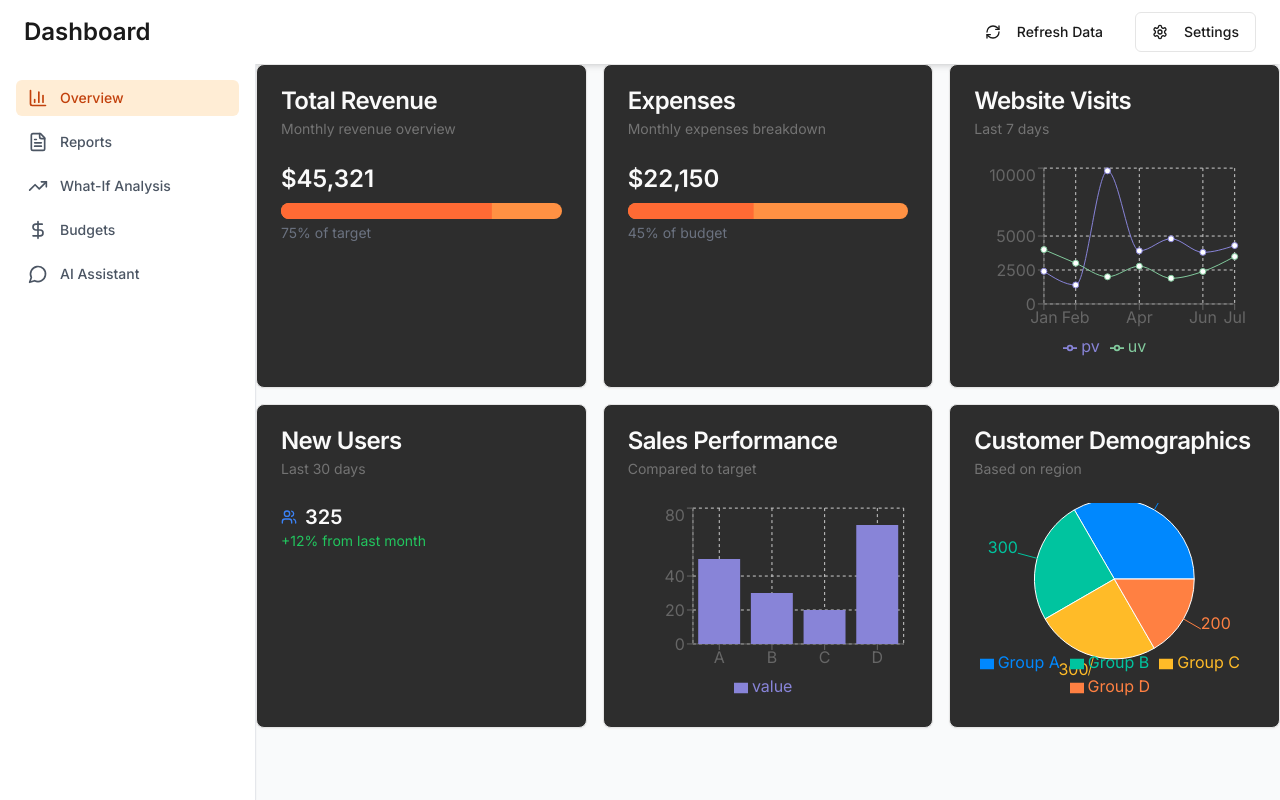
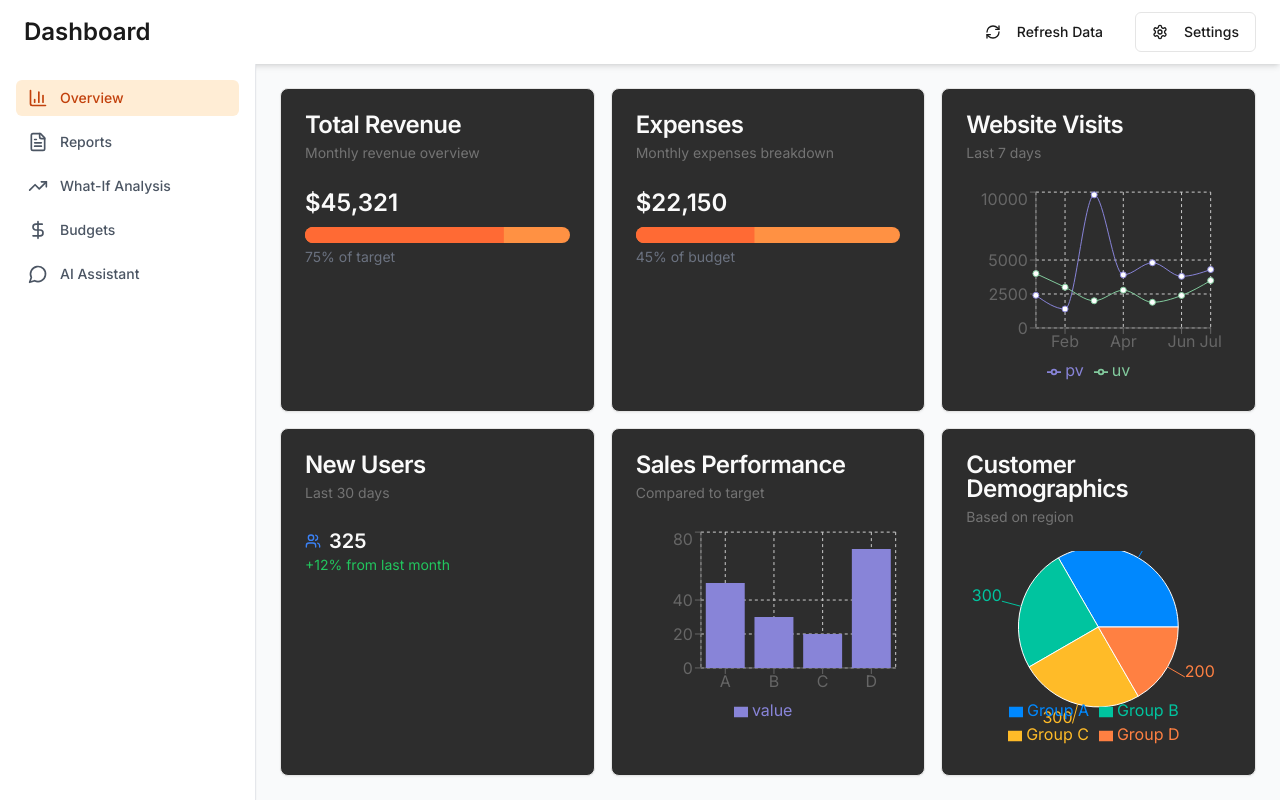
Before and after one commit to EdykhanGH/flowz-financial-clarity-ai, a React (Vite) app: page /dashboard in a window 1280 px wide. Built offline with nearby package versions, Linux system fonts and the light colour scheme.

Commit message:
Fix: Restore missing dashboard columns
The dashboard columns (data, analysis, etc.) are not visible. This commit aims to restore the missing columns.

```diff
--- a/src/pages/Dashboard.tsx
+++ b/src/pages/Dashboard.tsx
@@ -1,3 +1,4 @@
+
 import React, { useState } from 'react';
 import { Card, CardContent, CardDescription, CardHeader, CardTitle } from '@/components/ui/card';
 import { Button } from '@/components/ui/button';
@@ -5,37 +6,19 @@ import { Input } from '@/components/ui/input';
 import { Label } from '@/components/ui/label';
 import { Select, SelectContent, SelectItem, SelectTrigger, SelectValue } from '@/components/ui/select';
 import { Slider } from '@/components/ui/slider';
-import { Tabs, TabsContent, TabsList, TabsTrigger } from '@/components/ui/tabs';
 import { Badge } from '@/components/ui/badge';
 import { Progress } from '@/components/ui/progress';
-import { Separator } from '@/components/ui/separator';
 import { ScrollArea } from '@/components/ui/scroll-area';
 import {
   BarChart3,
   FileText,
   TrendingUp,
   Settings,
-  AlertTriangle,
   DollarSign,
   Users,
-  Calendar,
   MessageCircle,
-  Send,
-  Bot,
-  Plus,
-  Save,
   Download,
   Share,
-  Clock,
-  Target,
-  CheckCircle,
-  XCircle,
-  AlertCircle,
-  Lock,
-  Eye,
-  Edit3,
-  Filter,
-  Search,
   RefreshCw
 } from 'lucide-react';
 import { LineChart, Line, XAxis, YAxis, CartesianGrid, Tooltip, Legend, ResponsiveContainer, BarChart, Bar, PieChart, Pie, Cell } from 'recharts';
@@ -77,6 +60,7 @@ const Dashboard = () => {
     switch (activeTab) {
       case 'overview':
         return (
+          <div className="p-6">
             <div className="grid gap-4 grid-cols-1 md:grid-cols-2 lg:grid-cols-3">
               <Card>
                 <CardHeader>
@@ -176,6 +160,7 @@ const Dashboard = () => {
                   </ResponsiveContainer>
                 </CardContent>
               </Card>
+            </div>
           </div>
         );
       case 'reports':
```
Lines whose indentation alone changed are shown as unchanged.
